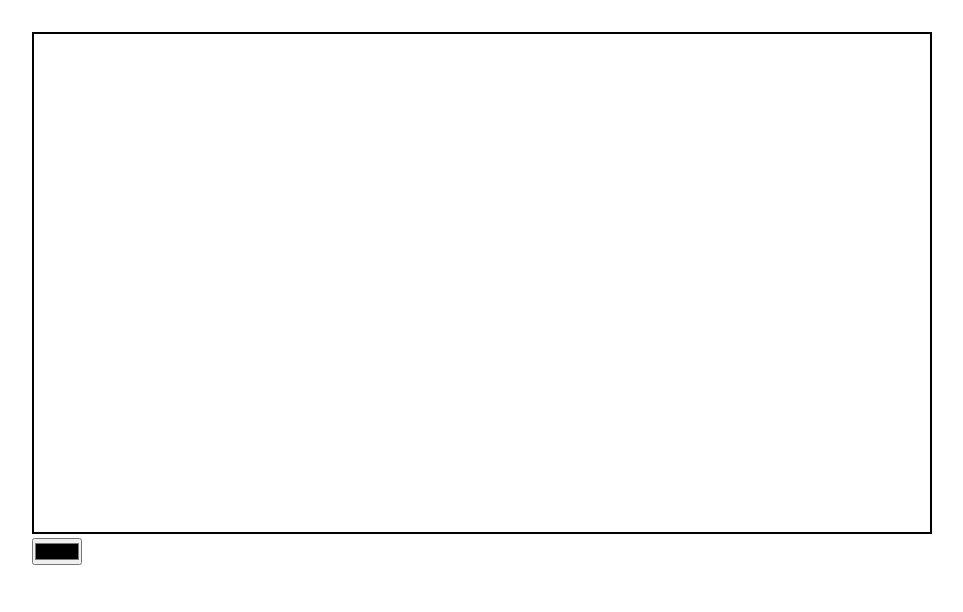
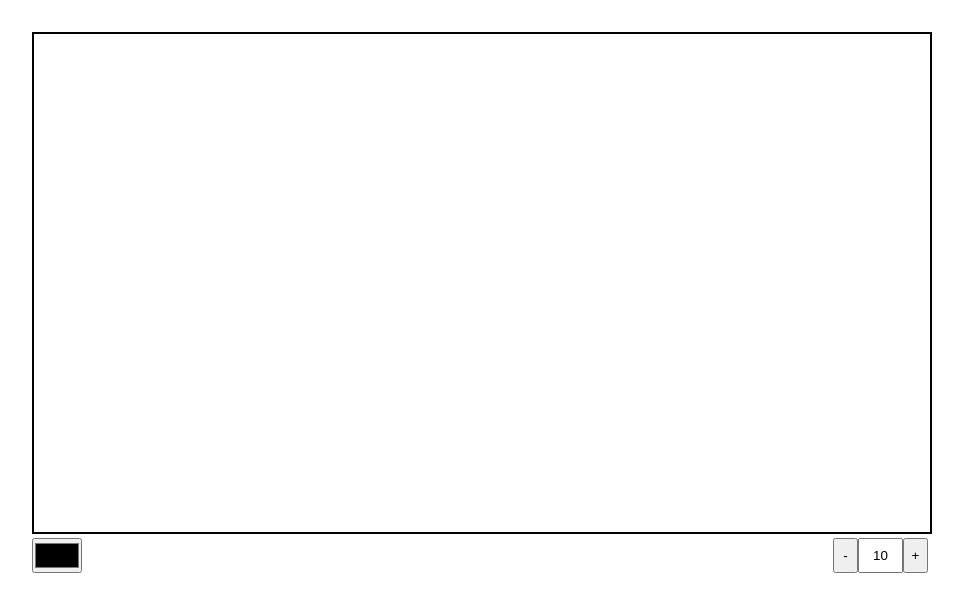
Before and after one commit to Kevin312x/Canvas, a plain HTML site: page index.html in a window 1280 px wide. Shown: the whole page, without its empty margins (160-1123 px from the left). Drawn offline with Linux system fonts and the light colour scheme.

Commit message:
added: buttons and function to increase brush size

```diff
--- a/canvas.js
+++ b/canvas.js
@@ -27,7 +27,7 @@ window.addEventListener('load', (e) => {
     const draw = (e) => {
         if(!draw_flag) { return; }
         ctx.strokeStyle = color_selected;
-        ctx.lineWidth = 5;
+        ctx.lineWidth = brush_size;
         ctx.lineCap = 'round';
         ctx.lineTo(e.clientX - ctx_rect.left, e.clientY - ctx_rect.top);
         ctx.stroke();
@@ -59,4 +59,27 @@ window.addEventListener('resize', () => {
 
 color_picker.addEventListener('change', (e) => {
     color_selected = e.target.value;
-})
+});
+
+// Get brush size elements
+const brush_size_decr_ele = document.querySelector('#decrease-brush-size');
+const brush_size_incr_ele = document.querySelector('#increase-brush-size');
+const brush_size_ele = document.querySelector('#brush-size');
+let brush_size = parseInt(brush_size_ele.value);
+
+// Decrease and display brush size
+brush_size_decr_ele.addEventListener('click', () => {
+    brush_size -= 1;
+    brush_size_ele.value = brush_size;
+});
+
+// Increase and display brush size
+brush_size_incr_ele.addEventListener('click', () => {
+    brush_size += 1;
+    brush_size_ele.value = brush_size;
+});
+
+// Modify brush size from display
+brush_size_ele.addEventListener('change', (e) => {
+    brush_size = e.target.value;
+});
--- a/index.html
+++ b/index.html
@@ -9,9 +9,15 @@
 <body>
     <div class="container">
         <canvas id="canvas"></canvas>
-        <input type="color" id="color-picker" value="#000000">
+        <div class="tools-row">
+            <input type="color" id="color-picker" value="#000000">
+            <div id="brush-size-group">
+                <button id="decrease-brush-size">-</button>
+                <input type="number" id="brush-size" value="10">
+                <button id="increase-brush-size">+</button>
+            </div>
+        </div>
     </div>
-
 </body>
 <script src="canvas.js"></script>
 </html>
--- a/style.css
+++ b/style.css
@@ -1,6 +1,18 @@
 * {
     margin: 0;
     padding: 0;
+}
+
+/* Chrome, Safari, Edge, Opera */
+input::-webkit-outer-spin-button,
+input::-webkit-inner-spin-button {
+  -webkit-appearance: none;
+  margin: 0;
+}
+
+/* Firefox */
+input[type=number] {
+  -moz-appearance: textfield;
 }
 
 .container {
@@ -11,3 +23,33 @@
 #canvas {
     border: 2px solid black;
 }
+
+.tools-row {
+    display: flex;
+    justify-content: space-between;
+    height: 35px;
+}
+
+#color-picker {
+    height: 100%;
+}
+
+#brush-size-group {
+    display: flex;
+    height: 100%;
+}
+
+#brush-size {
+    box-sizing: border-box;
+    text-align: center;
+    width: 45px;
+    height: 100%;
+}
+
+button {
+    cursor: pointer;
+    height: 100%;
+    width: 25px;
+    padding: 5px 5px;
+    text-align: center;
+}
```
